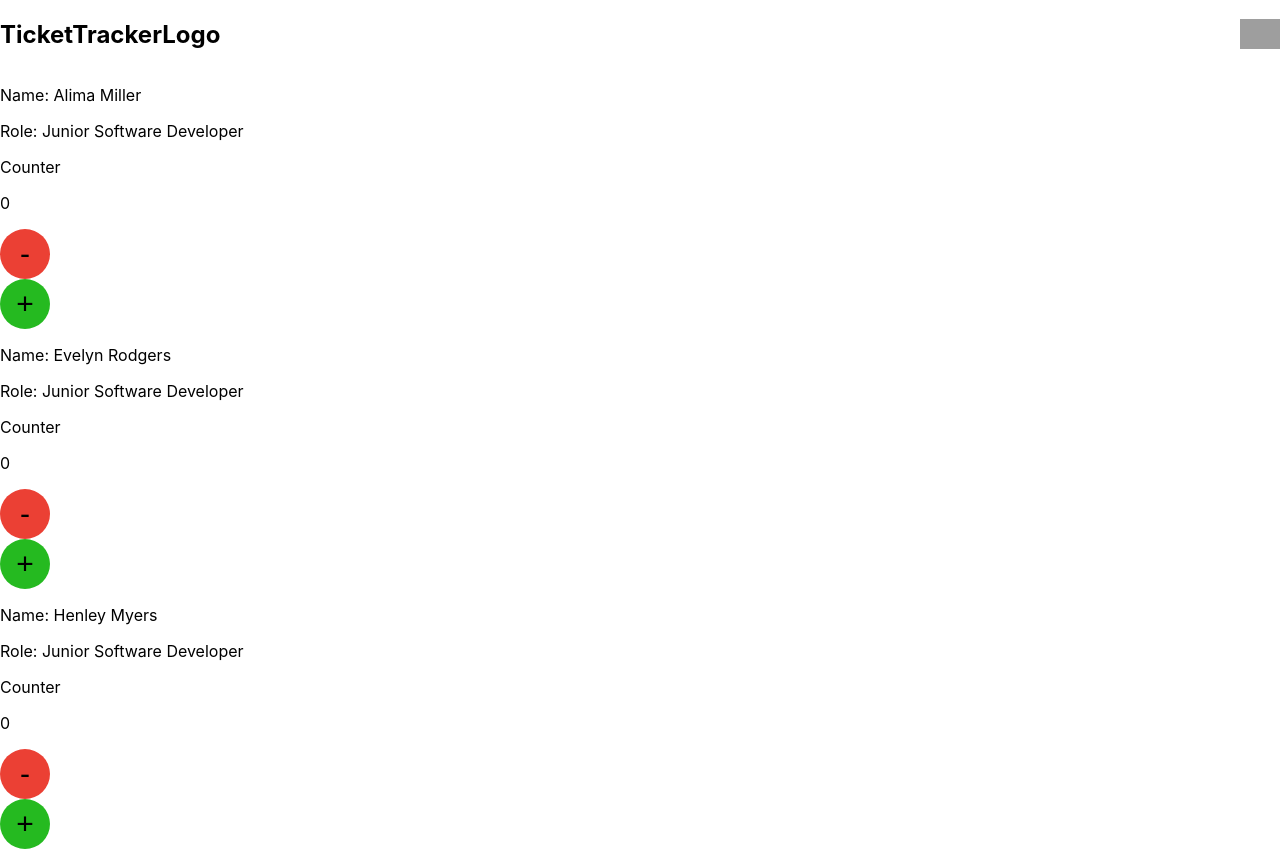
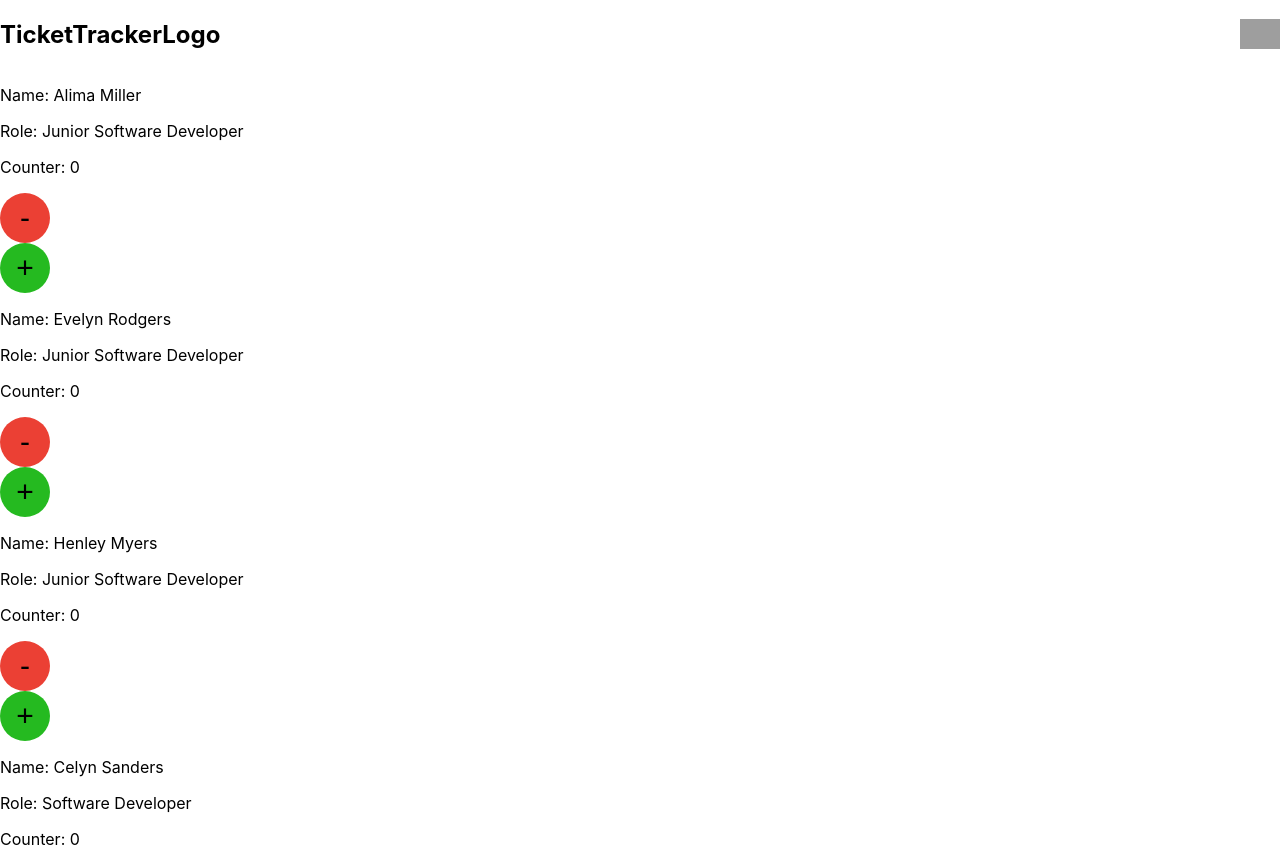
Before and after one commit to Roscoe00/ticketTracker, a React (Create React App) app in the folder ticket-tracker/: page / in a window 1280 px wide. Shown: the top 851 px of the page. Built offline with nearby package versions, Linux system fonts and the light colour scheme; grey boxes are pictures that could not be loaded.

Commit message:
Got all the tiles as individual components

```diff
--- a/ticket-tracker/src/App.jsx
+++ b/ticket-tracker/src/App.jsx
@@ -2,13 +2,14 @@ import "./App.scss";
 import Nav from "./components/Nav/Nav"
 import team from "./data/users"
 import UserTile from "./components/UserTile/UserTile"
+import CompletedTile from "./components/CompletedTile/CompletedTile"
 
 
 const App = () => {
   return (
     <>
     <Nav />
-    <UserTile title="User" userInfo={team}/>
+    <CompletedTile />
    </>
   )
 };
--- a/ticket-tracker/src/components/CompletedTile/CompletedTile.jsx
+++ b/ticket-tracker/src/components/CompletedTile/CompletedTile.jsx
@@ -1,2 +1,18 @@
 import "./CompletedTile.scss";
-import UserTile from "../CounterTile/CounterTile";
+import UserTile from "../UserTile/UserTile";
+import team from "../../data/users"
+
+const CompletedTile = () =>{
+
+   // console.log(user.name)
+   const UserTilesJSX = team.map((user)=>(
+      <div key={user.id}>
+         <UserTile userName={user.name} userRole={user.role} />
+      </div>
+   ));
+   return (<>
+   {UserTilesJSX}
+   </>)
+}
+
+export default CompletedTile
--- a/ticket-tracker/src/components/CounterTile/CounterTile.jsx
+++ b/ticket-tracker/src/components/CounterTile/CounterTile.jsx
@@ -18,8 +18,7 @@ const CounterTile =()=>{
     }
 
      return (<div className="tile__counter">
-         <p>Counter</p>
-         <p className="tile__counter-nubmer">{counter}</p>
+         <p className="tile__counter-nubmer">Counter: {counter}</p>
          <div onClick={handleDecrement}>
          <Button  buttonText="-" isMinus={true} />
          </div>
--- a/ticket-tracker/src/components/UserTile/UserTile.jsx
+++ b/ticket-tracker/src/components/UserTile/UserTile.jsx
@@ -2,17 +2,16 @@ import "./UserTile.scss";
 import CounterTile from "../CounterTile/CounterTile"
 
 const UserTile = props =>{
-     const {title,userInfo} = props;
-     console.log(userInfo)
-const userTilesJSX = userInfo.map((user)=>(
-     <div key={user.id}>
-     <p >Name: {user.name} </p>
-          <p>Role: {user.role}</p>
-          <CounterTile />
+     const {userName,userRole} = props;
+console.log(userName)
+console.log(userRole)
+
+     return (
+          <div>
+     <p>Name: {userName} </p>
+          <p>Role: {userRole}</p>
+          <CounterTile/>
      </div>
-));
-     return (
-          <span>{userTilesJSX}</span>
      )
 };
 
```
